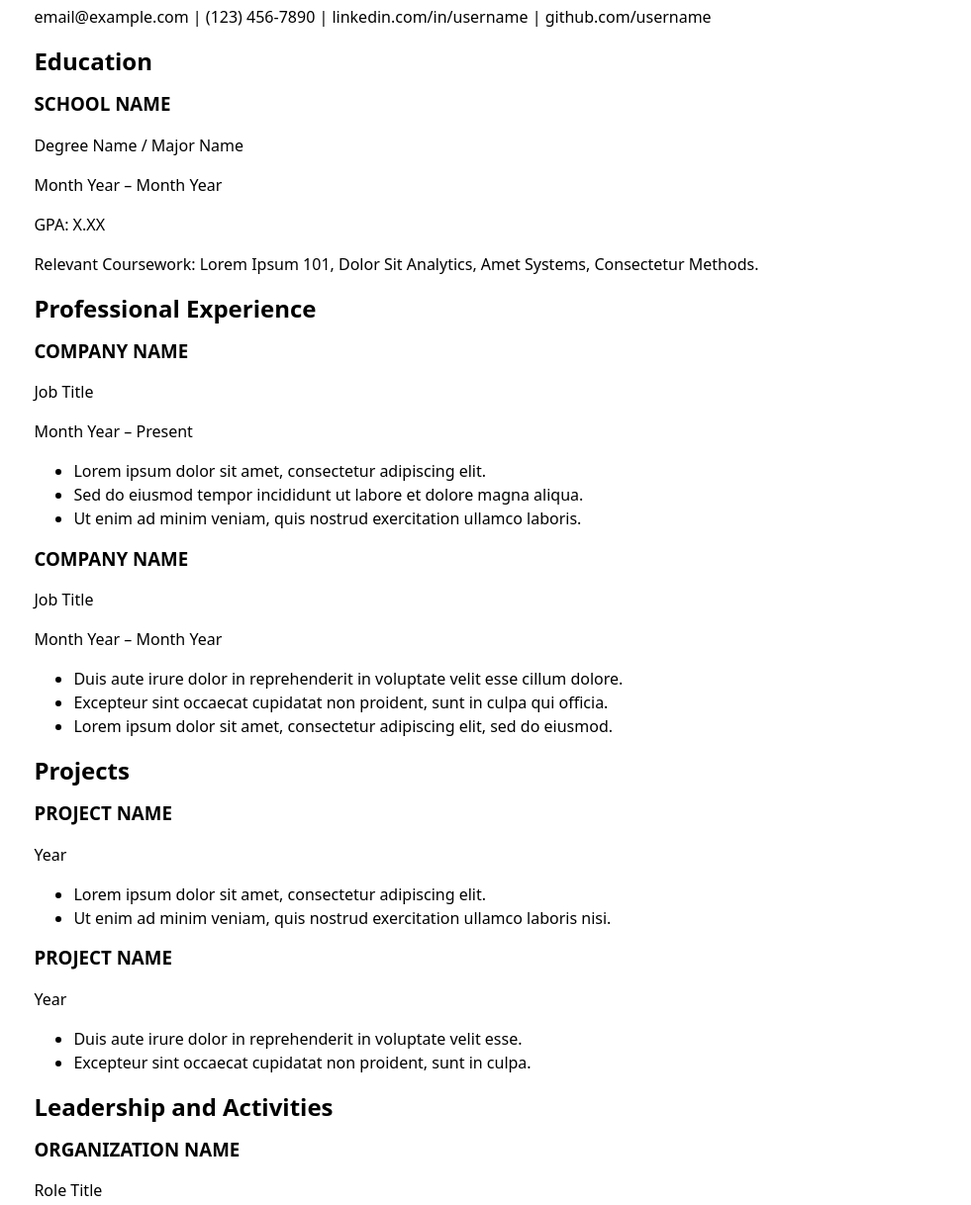
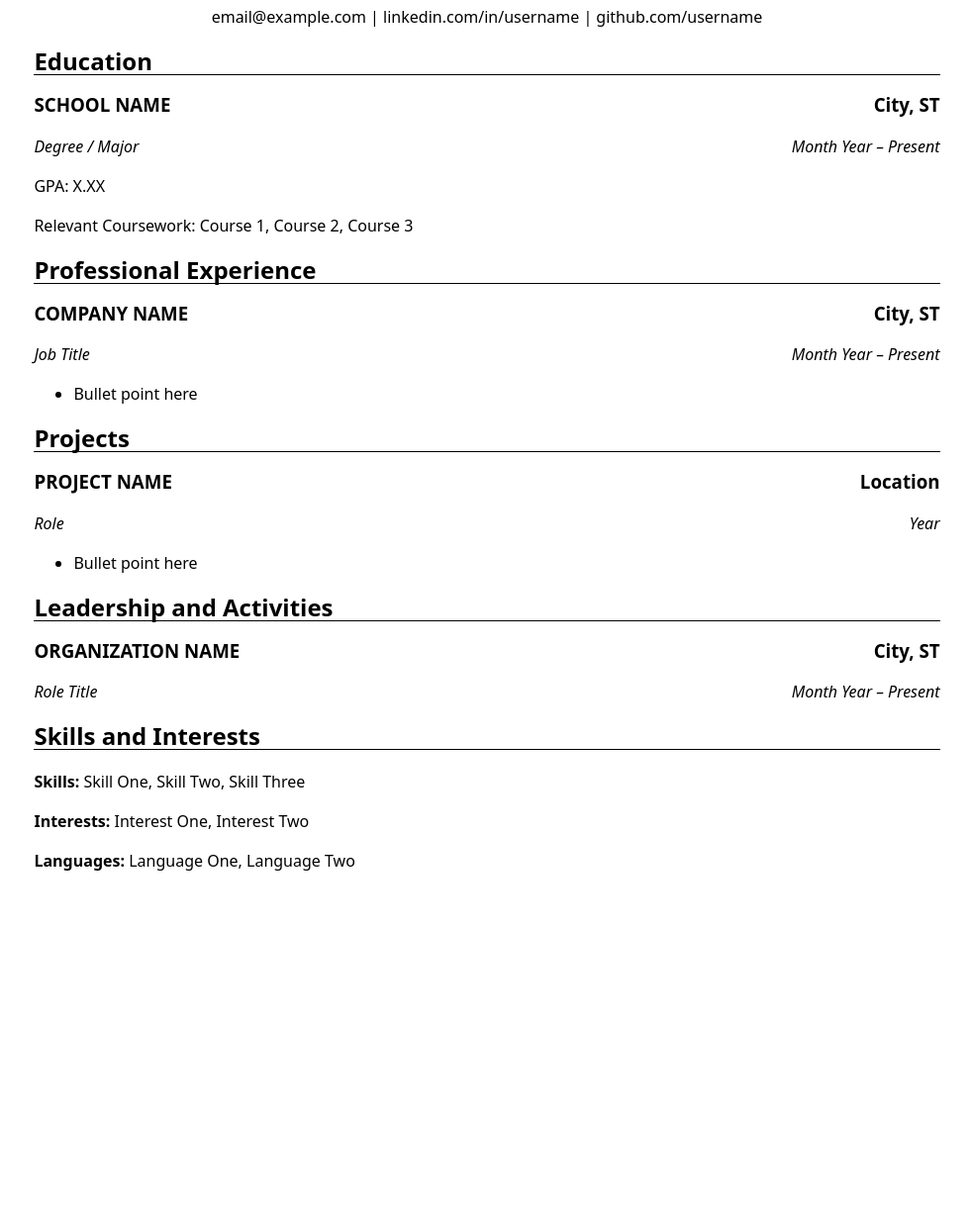
Before and after one commit to aaronmarasco/portfolio, a plain HTML site: page resume/index.html in a window 1280 px wide. Shown: the part 200-1418 px from the top of the page at 99% size, without its empty margins (148-1129 px from the left). After the commit the page ends 1098 px from the top, so only its background shows below. Drawn offline with Linux system fonts and the light colour scheme.

Commit message:
cv styled

```diff
--- a/resume/index.html
+++ b/resume/index.html
@@ -6,7 +6,7 @@
     <title>Resume</title>
     <link rel="stylesheet" href="../style.css">
 </head>
-<body>
+<body class="resume">
     <nav>
         <a href="../">Home</a>
         <a href="../projects/">Projects</a>
@@ -16,88 +16,53 @@
     </nav>
 
     <h1>NAME HERE</h1>
-    <p>email@example.com | (123) 456-7890 | linkedin.com/in/username | github.com/username</p>
+    <p>email@example.com | linkedin.com/in/username | github.com/username</p>
 
     <section>
         <h2>Education</h2>
         <article>
-            <h3>SCHOOL NAME</h3>
-            <p>Degree Name / Major Name</p>
-            <p><time>Month Year</time> – <time>Month Year</time></p>
+            <h3><span>SCHOOL NAME</span><span>City, ST</span></h3>
+            <p><em>Degree / Major</em><em>Month Year – Present</em></p>
             <p>GPA: X.XX</p>
-            <p>Relevant Coursework: Lorem Ipsum 101, Dolor Sit Analytics, Amet Systems, Consectetur Methods.</p>
+            <p>Relevant Coursework: Course 1, Course 2, Course 3</p>
         </article>
     </section>
 
     <section>
         <h2>Professional Experience</h2>
-
         <article>
-            <h3>COMPANY NAME</h3>
-            <p>Job Title</p>
-            <p><time>Month Year</time> – <time>Present</time></p>
+            <h3><span>COMPANY NAME</span><span>City, ST</span></h3>
+            <p><em>Job Title</em><em>Month Year – Present</em></p>
             <ul>
-                <li>Lorem ipsum dolor sit amet, consectetur adipiscing elit.</li>
-                <li>Sed do eiusmod tempor incididunt ut labore et dolore magna aliqua.</li>
-                <li>Ut enim ad minim veniam, quis nostrud exercitation ullamco laboris.</li>
-            </ul>
-        </article>
-
-        <article>
-            <h3>COMPANY NAME</h3>
-            <p>Job Title</p>
-            <p><time>Month Year</time> – <time>Month Year</time></p>
-            <ul>
-                <li>Duis aute irure dolor in reprehenderit in voluptate velit esse cillum dolore.</li>
-                <li>Excepteur sint occaecat cupidatat non proident, sunt in culpa qui officia.</li>
-                <li>Lorem ipsum dolor sit amet, consectetur adipiscing elit, sed do eiusmod.</li>
+                <li>Bullet point here</li>
             </ul>
         </article>
     </section>
 
     <section>
         <h2>Projects</h2>
-
         <article>
-            <h3>PROJECT NAME</h3>
-            <p><time>Year</time></p>
+            <h3><span>PROJECT NAME</span><span>Location</span></h3>
+            <p><em>Role</em><em>Year</em></p>
             <ul>
-                <li>Lorem ipsum dolor sit amet, consectetur adipiscing elit.</li>
-                <li>Ut enim ad minim veniam, quis nostrud exercitation ullamco laboris nisi.</li>
-            </ul>
-        </article>
-
-        <article>
-            <h3>PROJECT NAME</h3>
-            <p><time>Year</time></p>
-            <ul>
-                <li>Duis aute irure dolor in reprehenderit in voluptate velit esse.</li>
-                <li>Excepteur sint occaecat cupidatat non proident, sunt in culpa.</li>
+                <li>Bullet point here</li>
             </ul>
         </article>
     </section>
 
     <section>
         <h2>Leadership and Activities</h2>
-
         <article>
-            <h3>ORGANIZATION NAME</h3>
-            <p>Role Title</p>
-            <p><time>Month Year</time> – <time>Present</time></p>
-        </article>
-
-        <article>
-            <h3>ORGANIZATION NAME</h3>
-            <p>Role Title</p>
-            <p><time>Month Year</time> – <time>Present</time></p>
+            <h3><span>ORGANIZATION NAME</span><span>City, ST</span></h3>
+            <p><em>Role Title</em><em>Month Year – Present</em></p>
         </article>
     </section>
 
     <section>
         <h2>Skills and Interests</h2>
-        <p><strong>Skills:</strong> Skill One, Skill Two, Skill Three, Skill Four, Skill Five</p>
-        <p><strong>Interests:</strong> Lorem, Ipsum, Dolor, Sit, Amet</p>
-        <p><strong>Languages:</strong> Language One, Language Two, Language Three</p>
+        <p><strong>Skills:</strong> Skill One, Skill Two, Skill Three</p>
+        <p><strong>Interests:</strong> Interest One, Interest Two</p>
+        <p><strong>Languages:</strong> Language One, Language Two</p>
     </section>
 </body>
 </html>
--- a/style.css
+++ b/style.css
@@ -70,3 +70,19 @@ h1, h2, h3, h4, h5, h6 {
     line-height: 1.1;
     text-wrap: balance;
 }
+.resume h1 {
+    text-align: center;
+}
+
+.resume > p {
+    text-align: center;
+}
+
+section h2 {
+    border-bottom: 1px solid black;
+}
+
+article h3, article p:first-of-type {
+    display: flex;
+    justify-content: space-between;
+}
```
